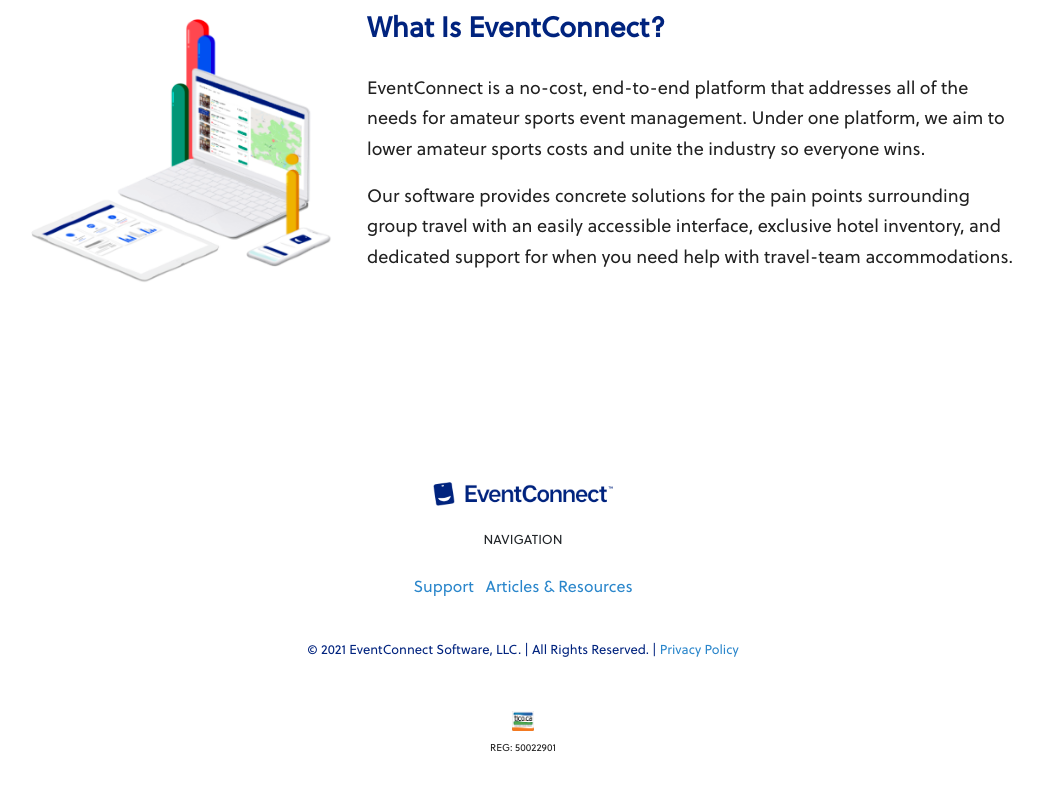
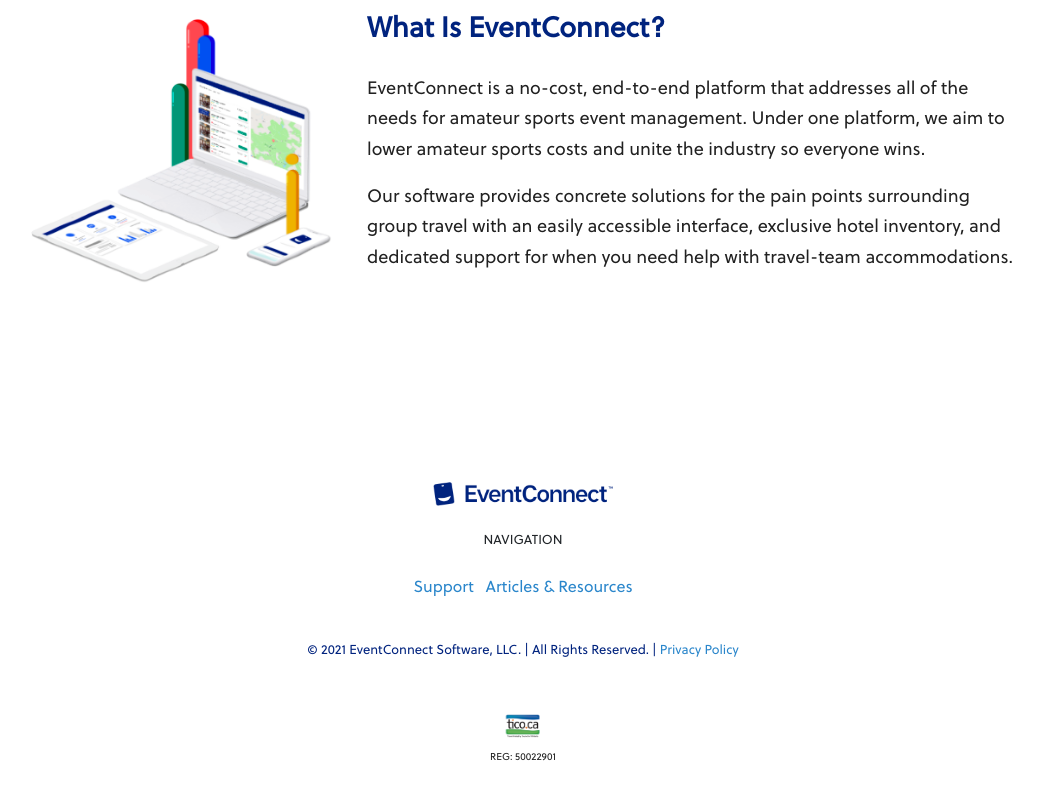
Before and after one commit to noel-thomson/ec-api-landing, a website: page index.html in a window 1280 px wide. Shown: the part 1605-2405 px from the top of the page, without its empty margins (117-1160 px from the left). Drawn offline with nearby package versions, Linux system fonts and the light colour scheme; files that its build step writes are made by us from their sources; files whose address does not match are found by name.

Commit message:
fix: tico logo

```diff
--- a/assets/scss/_bootstrap-override.scss
+++ b/assets/scss/_bootstrap-override.scss
@@ -40,7 +40,7 @@
     }
     .tico {
         a img {
-            height: 20px;
+            height: 30px;
         }
         p {
             font-size: 0.625rem;
--- a/index.html
+++ b/index.html
@@ -169,7 +169,7 @@
           </p>
           <div class="tico text-center mt-5">
             <a href="http://www.tico.ca/" title="Travel Industry Council of Ontario" target="_blank">
-              <img src="/assets/img/api-icons/TICO-registered.png" alt="TICO Logo">
+              <img src="/assets/img/api-icons/tico.png" alt="TICO Logo">
             </a>
             <p class="mt-2 mb-4">REG: 50022901</p>
           </div>
```
Also changed, not shown: assets/img/api-icons/Screen Shot 2021-04-01 at 1.37.29 PM.png (deleted), assets/img/api-icons/TICO-registered.png (deleted), assets/img/api-icons/tico.png (added), dist/css/argon.css.
